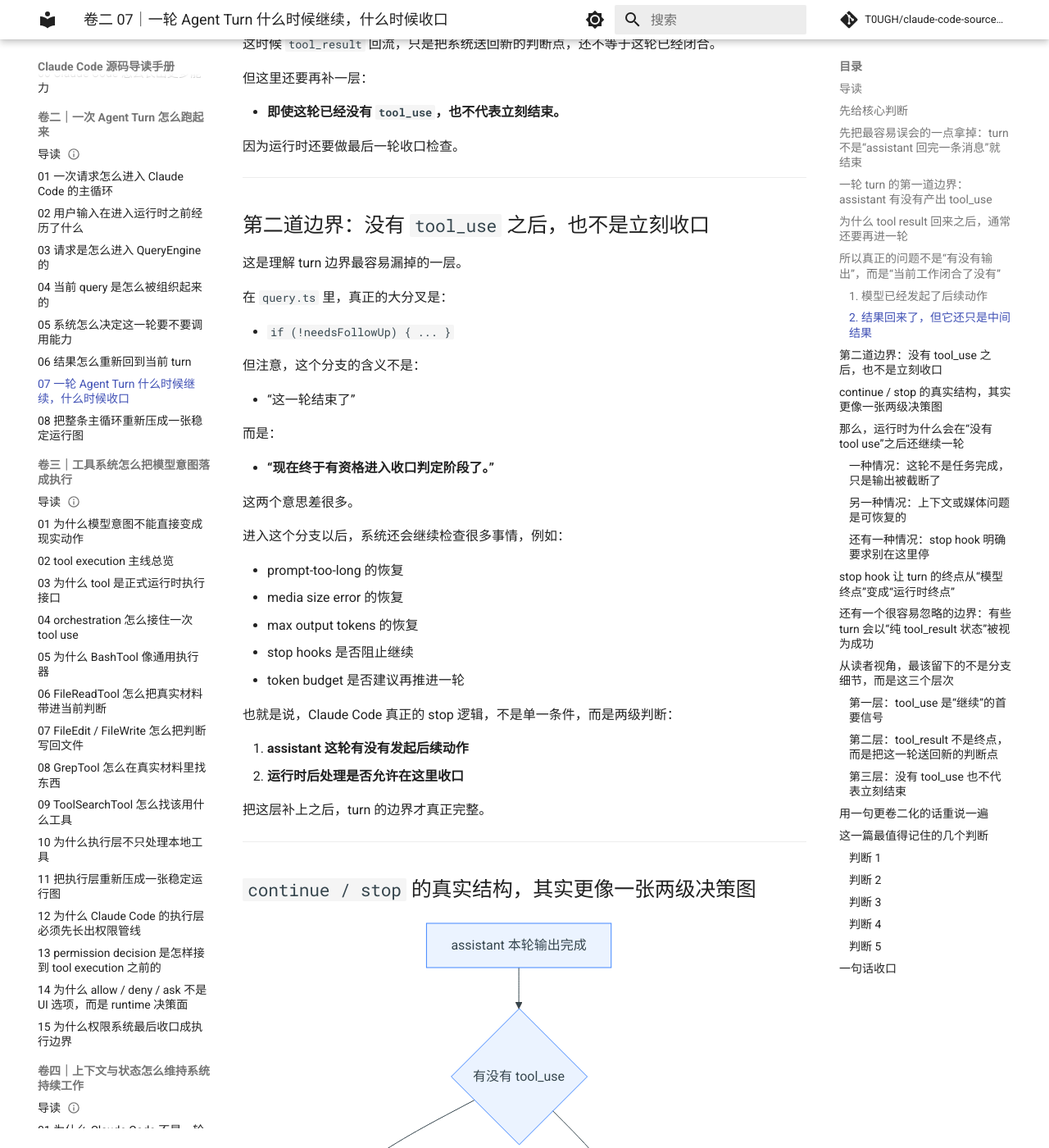
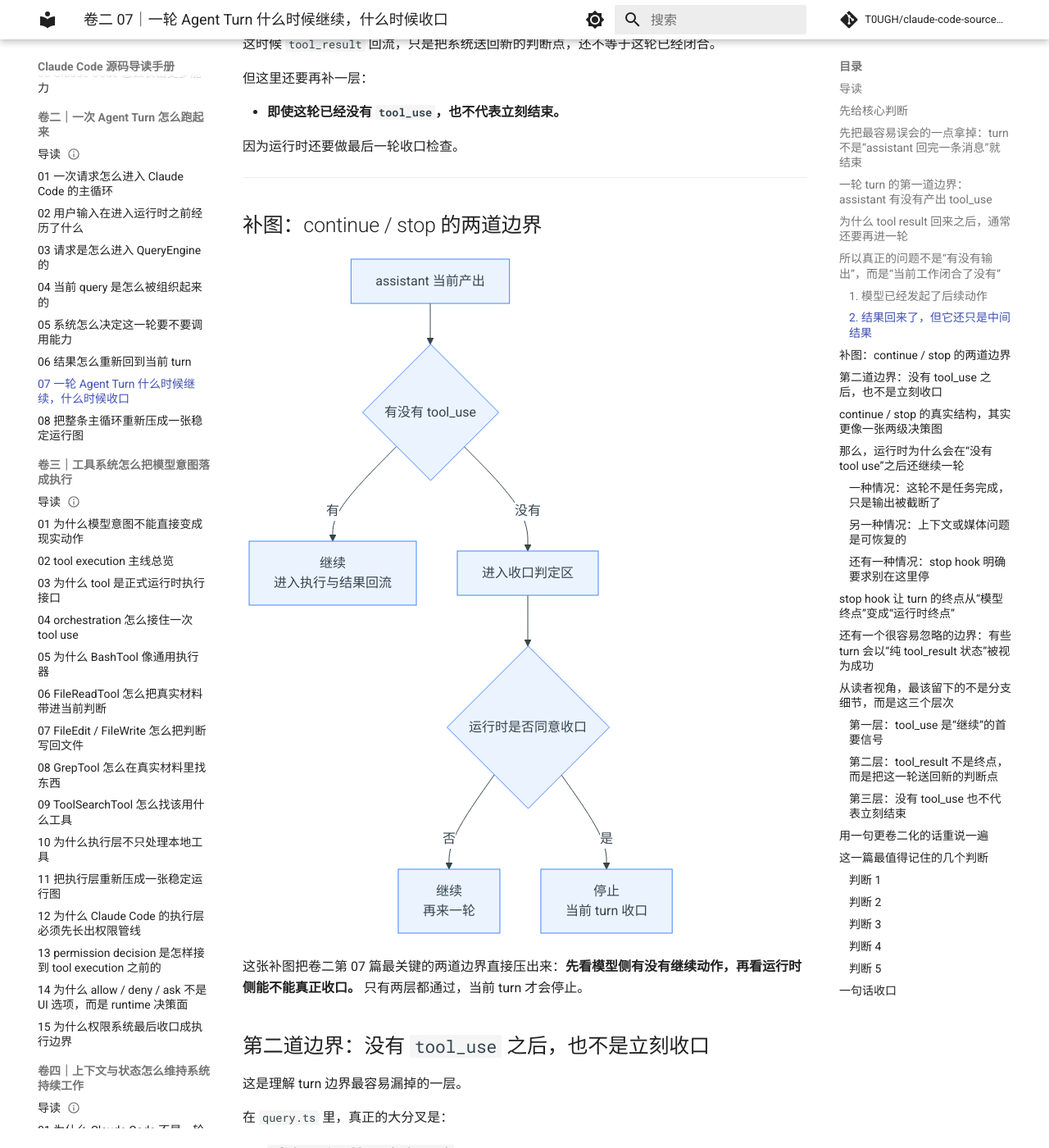
Before and after one commit to T0UGH/claude-code-source-guide, an MkDocs documentation site: the page built from docs/guidebookv2/volume-2/07-when-an-agent-turn-continues-or-stops.md, in a window 1280 px wide and 1400 px high, scrolled down 4776 px. Shown: the whole window at 82% size. Built offline with MkDocs 1.6.1 and Material for MkDocs 9.7.7, drawn with Linux system fonts in a browser that asks for light colours; comment, search, counter and statistics services are not loaded.

Commit message:
add final high-value diagrams

````diff
--- a/docs/guidebookv2/volume-2/07-when-an-agent-turn-continues-or-stops.md
+++ b/docs/guidebookv2/volume-2/07-when-an-agent-turn-continues-or-stops.md
@@ -207,6 +207,23 @@ Claude Code 里，一轮 turn 的边界不是靠“看起来差不多了”决
 因为运行时还要做最后一轮收口检查。
 
 ---
+
+## 补图：continue / stop 的两道边界
+
+```mermaid
+flowchart TD
+    A[assistant 当前产出] --> B{有没有 tool_use}
+    B -->|有| C[继续
+进入执行与结果回流]
+    B -->|没有| D[进入收口判定区]
+    D --> E{运行时是否同意收口}
+    E -->|否| F[继续
+再来一轮]
+    E -->|是| G[停止
+当前 turn 收口]
+```
+
+这张补图把卷二第 07 篇最关键的两道边界直接压出来：**先看模型侧有没有继续动作，再看运行时侧能不能真正收口。** 只有两层都通过，当前 turn 才会停止。
 
 ## 第二道边界：没有 `tool_use` 之后，也不是立刻收口
 
````
Also changed, not shown: docs/guidebookv2/volume-1/05-how-claude-code-maintains-context-state-and-continuity.md (+17 -0 lines), docs/guidebookv2/volume-1/06-how-claude-code-grows-new-capabilities.md (+21 -0 lines), docs/guidebookv2/volume-3/10-why-execution-layer-does-not-only-handle-local-tools.md (+19 -0 lines), docs/guidebookv2/volume-4/07-compact-and-compaction-as-the-active-load-shedding-mechanism.md (+14 -0 lines).
